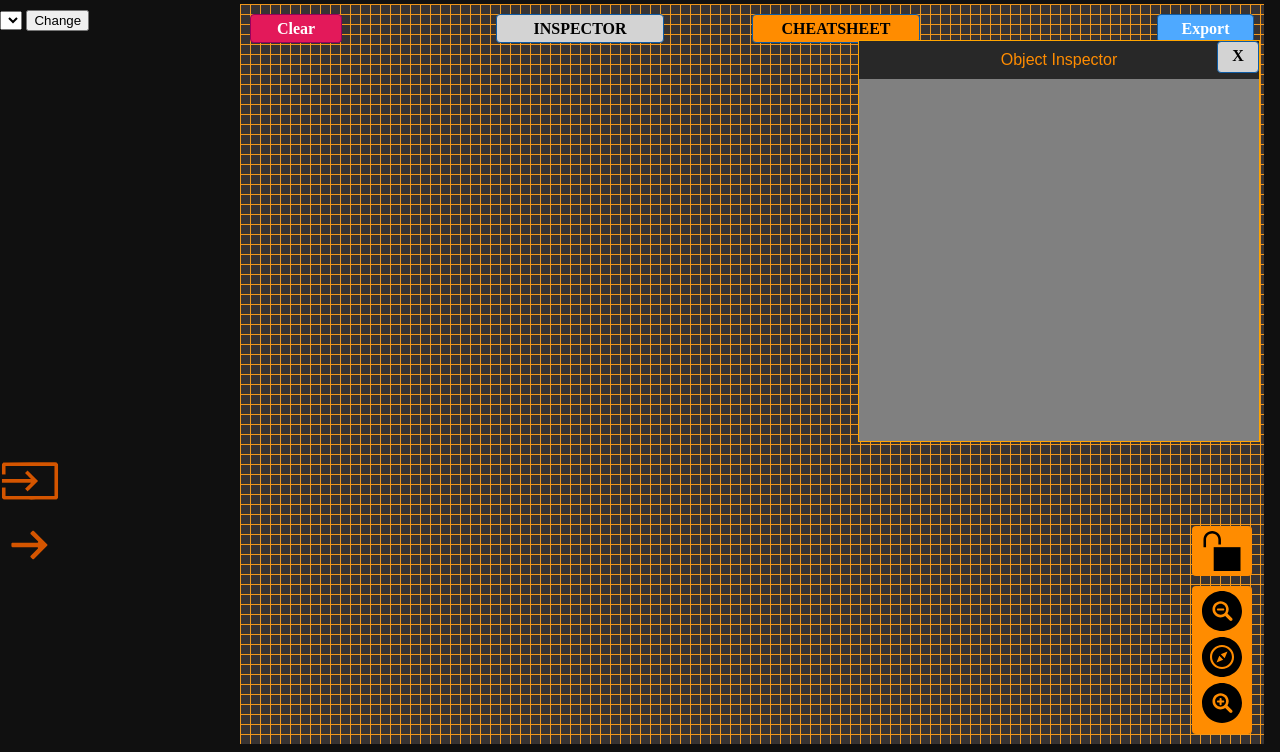
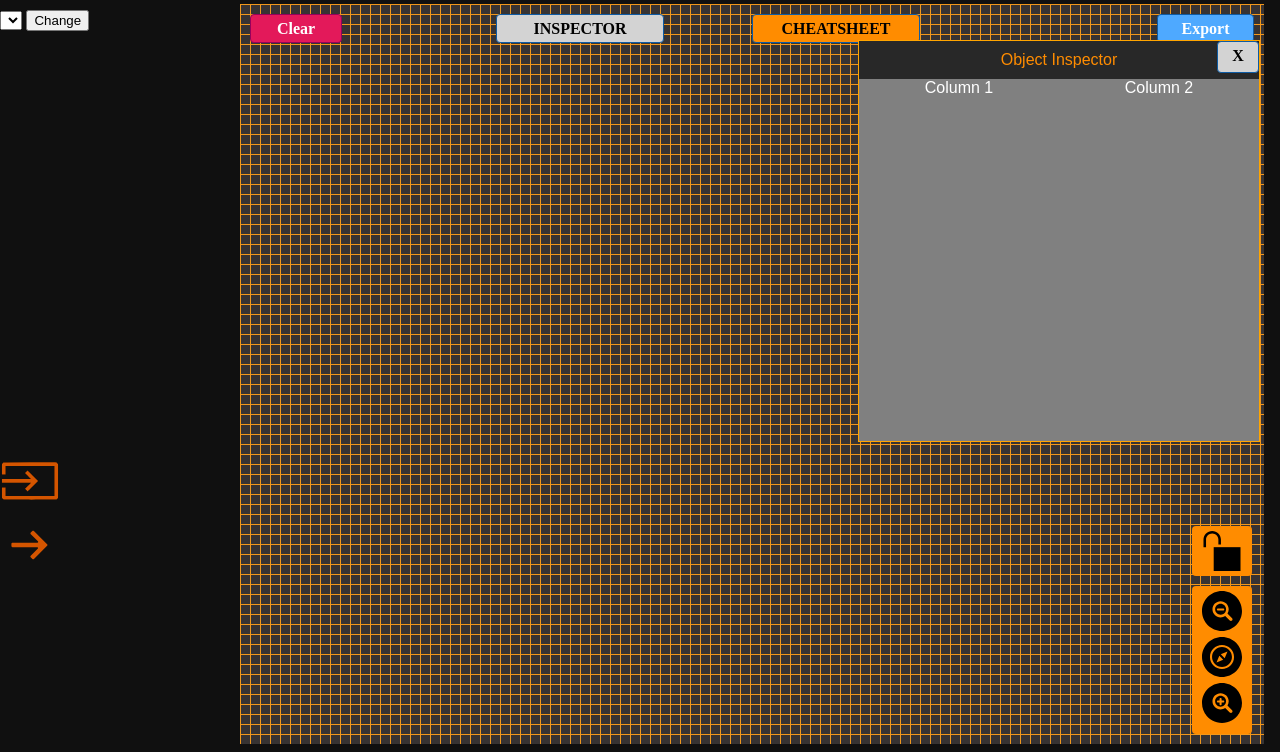
Before and after one commit to olutmatkaijian/ADAM, a Flask app: template adam_v2/templates/process_editor.html in a window 1280 px wide. Shown: the part 48-800 px from the top of the page. Run offline with Flask 2, Linux system fonts and the light colour scheme; the template is opened without the code that fills it: values that come from a table or form of the project are taken from there, others are empty; some libraries are stand-ins or nearby versions.

Commit message:
More work on object inspector

```diff
--- a/adam_v2/static/process_editor.css
+++ b/adam_v2/static/process_editor.css
@@ -43,3 +43,15 @@
 	background-color: #282828;
 	color: darkorange;
 }
+
+.column {
+	float: left;
+	width: 50%;
+}
+
+/* Clear floats after the columns */
+.row:after {
+	content: "";
+	display: table;
+	clear: both;
+}
--- a/adam_v2/templates/process_editor.html
+++ b/adam_v2/templates/process_editor.html
@@ -11,12 +11,23 @@
 
 <!-- Object Inspector -->
 <div id="inspector">
-	<div class="btn-inspector-inline" onclick="hide_or_show('inspector')">X</div>
+	<div class="btn-inspector-inline" onclick="hide_or_show('inspector')">
+		X
+	</div>
 
 	<div id="inspectorheader" draggable="true">
-	Object Inspector
+		Object Inspector
 	</div>
-	<!-- Split select box with corresponding info -->
+
+	<!-- This seems simpler and better than a table -->
+	<div class="row" id="inspector_rows">
+		<div class="column" id="inspector_column1">
+			Column 1
+		</div>
+		<div class="column" id="inspector_column2">
+			Column 2
+		</div>
+	</div>
  </div>
 
 
@@ -164,6 +175,13 @@ function hide_or_show(element) {
     })
 
     editor.on('nodeSelected', function(id) {
+    // When this method is called it should load all
+    // relevant data into the object inspector
+    // if the inspector is visible
+
+    // if it is not visible, it should skip the loading step
+    // however, when it does become visible
+    // the data should be loaded anyways
       console.log("Node selected " + id);
     })
 
```
